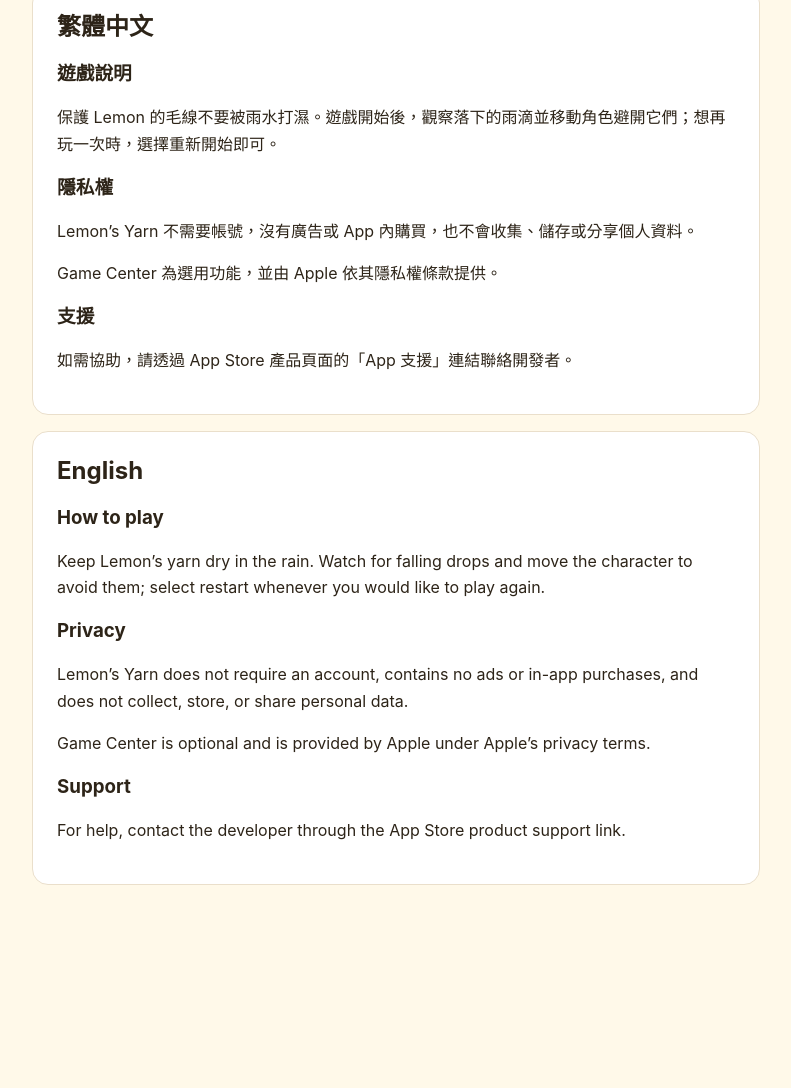
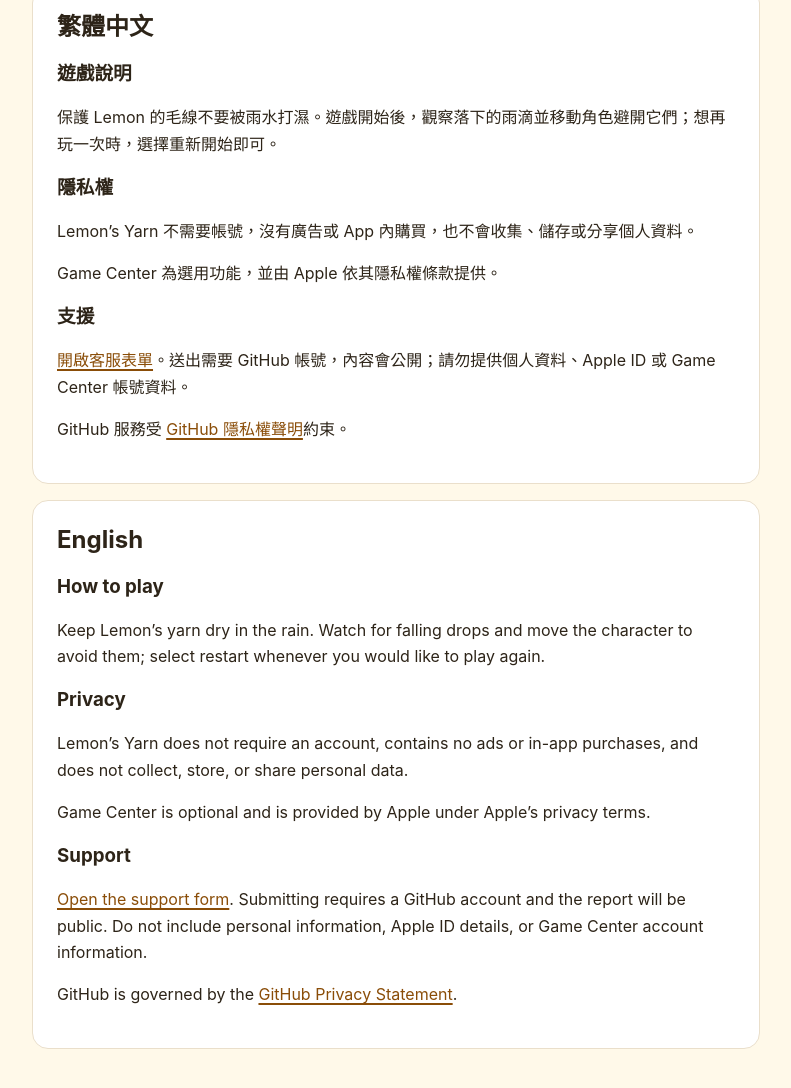
Before and after one commit to phillon77/KnitNote, a plain HTML site: page AppStore/SupportSite/lemons-yarn.html in a window 1280 px wide. Shown: the part 264-1352 px from the top of the page, without its empty margins (244-1035 px from the left). Before the commit the page ends 1197 px from the top, so only its background shows below. Drawn offline with Linux system fonts and the light colour scheme.

Commit message:
docs: link Lemon’s Yarn support form

```diff
--- a/AppStore/SupportSite/lemons-yarn.html
+++ b/AppStore/SupportSite/lemons-yarn.html
@@ -43,7 +43,8 @@
       <p>Lemon’s Yarn 不需要帳號，沒有廣告或 App 內購買，也不會收集、儲存或分享個人資料。</p>
       <p>Game Center 為選用功能，並由 Apple 依其隱私權條款提供。</p>
       <h3>支援</h3>
-      <p>如需協助，請透過 App Store 產品頁面的「App 支援」連結聯絡開發者。</p>
+      <p><a href="https://github.com/phillon77/KnitNote/issues/new?template=lemons-yarn-support.yml">開啟客服表單</a>。送出需要 GitHub 帳號，內容會公開；請勿提供個人資料、Apple ID 或 Game Center 帳號資料。</p>
+      <p>GitHub 服務受 <a href="https://docs.github.com/en/site-policy/privacy-policies/github-general-privacy-statement">GitHub 隱私權聲明</a>約束。</p>
     </section>
 
     <section id="en" lang="en" aria-labelledby="en-heading">
@@ -54,7 +55,8 @@
       <p>Lemon’s Yarn does not require an account, contains no ads or in-app purchases, and does not collect, store, or share personal data.</p>
       <p>Game Center is optional and is provided by Apple under Apple’s privacy terms.</p>
       <h3>Support</h3>
-      <p>For help, contact the developer through the App Store product support link.</p>
+      <p><a href="https://github.com/phillon77/KnitNote/issues/new?template=lemons-yarn-support.yml">Open the support form</a>. Submitting requires a GitHub account and the report will be public. Do not include personal information, Apple ID details, or Game Center account information.</p>
+      <p>GitHub is governed by the <a href="https://docs.github.com/en/site-policy/privacy-policies/github-general-privacy-statement">GitHub Privacy Statement</a>.</p>
     </section>
   </main>
 </body>
```
